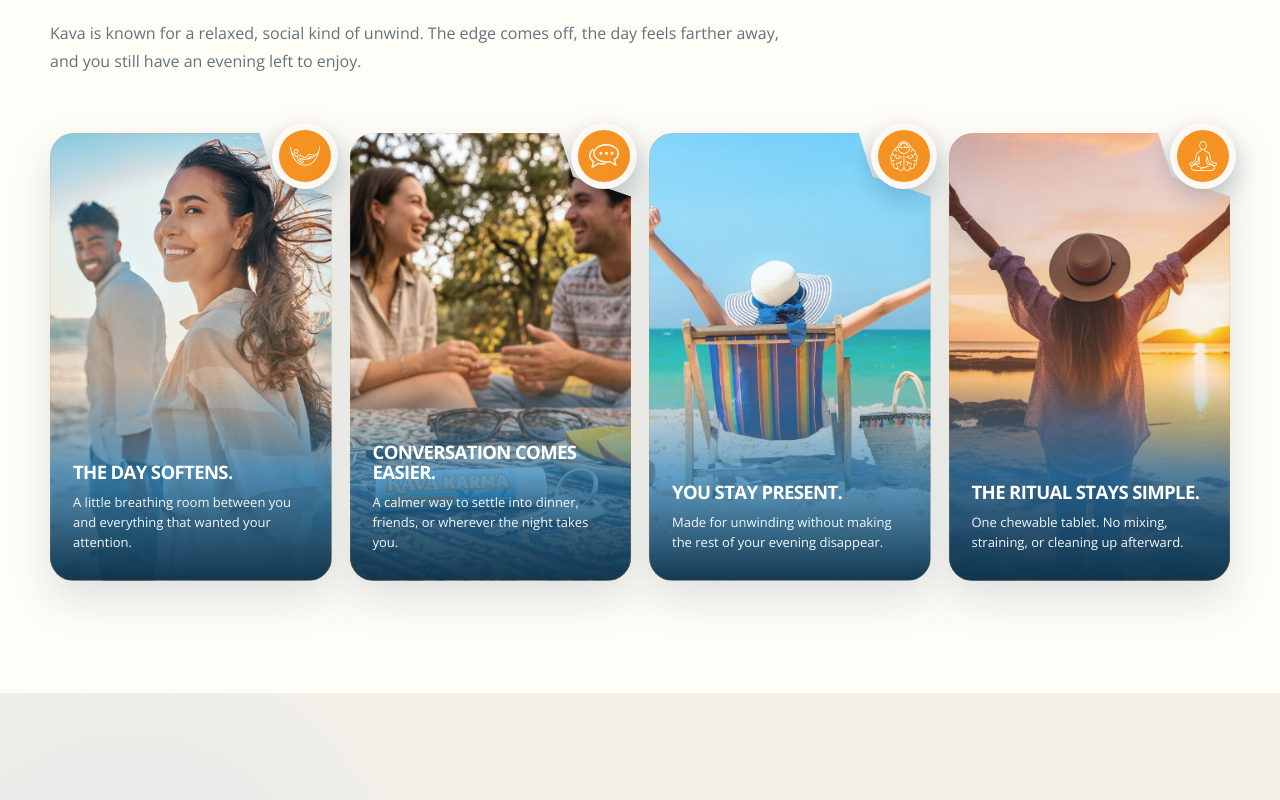
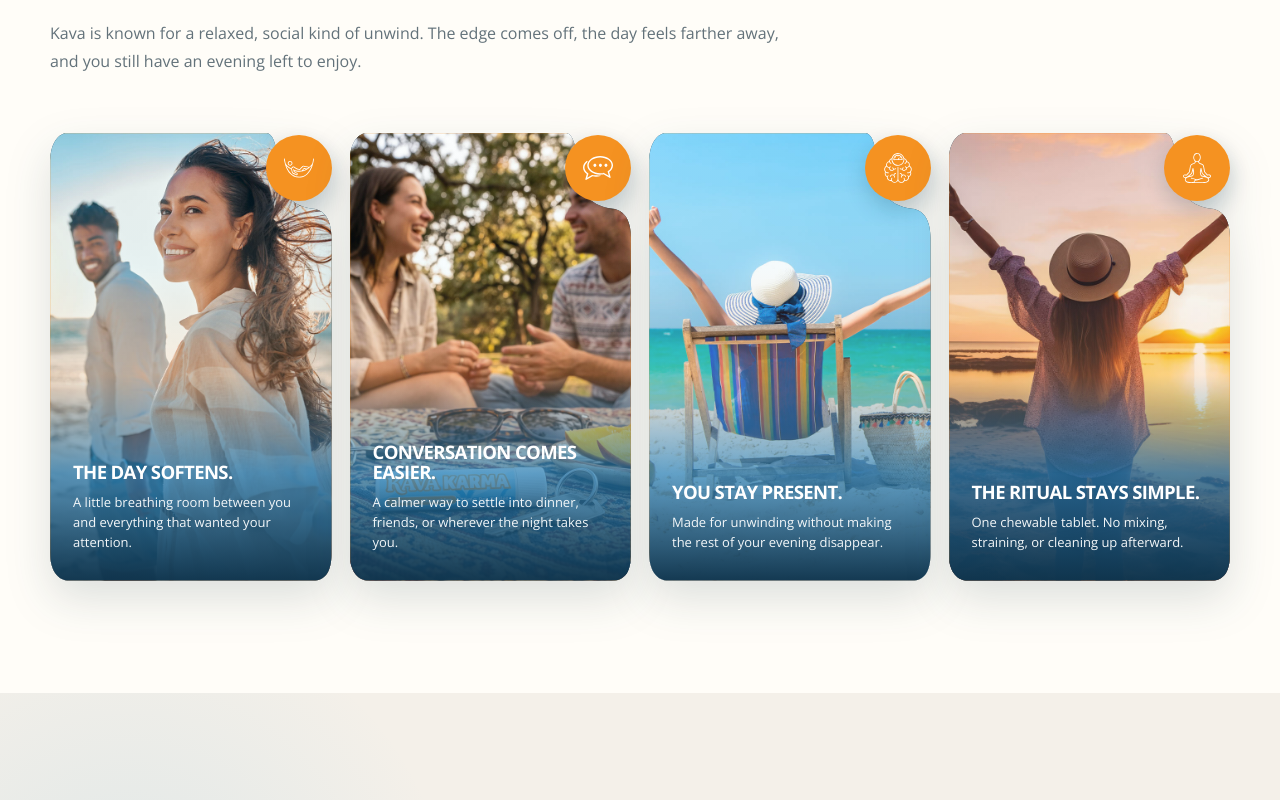
Before and after one commit to Paul-RB55/kavakarma, a React (Vite) app: page / in a window 1280 px wide. Shown: the part 1200-2000 px from the top of the page. Built offline with nearby package versions, Linux system fonts and the light colour scheme; a web font is replaced by a local one.

Commit message:
Card shape change

```diff
--- a/src/App.tsx
+++ b/src/App.tsx
@@ -163,6 +163,13 @@ export default function Home() {
         </section>
 
         <section className="story section" id="story">
+          <svg className="card-clip-defs" aria-hidden="true" focusable="false">
+            <defs>
+              <clipPath id="lifestyle-card-shape" clipPathUnits="objectBoundingBox">
+                <path d="M .07 0 H .76 C .80 0 .805 .035 .812 .082 C .821 .142 .865 .165 .935 .17 C .978 .173 1 .198 1 .235 V .94 C 1 .98 .977 1 .935 1 H .07 C .026 1 0 .977 0 .935 V .07 C 0 .026 .026 0 .07 0 Z" />
+              </clipPath>
+            </defs>
+          </svg>
           <div className="section-heading story-heading">
             <p className="eyebrow"><span /> When work ends but your brain doesn’t</p>
             <h2>Relax into the night.<br /><em>Stay in it.</em></h2>
--- a/src/styles.css
+++ b/src/styles.css
@@ -368,6 +368,7 @@ h1, h2, h3 { font-family: "Open Sans", Arial, sans-serif; }
 }
 
 .story { background: var(--paper); }
+.card-clip-defs { position: absolute; width: 0; height: 0; overflow: hidden; }
 .story-heading { max-width: 850px; }
 .story-heading > p.story-heading__body:last-child {
   max-width: 730px;
@@ -394,15 +395,7 @@ h1, h2, h3 { font-family: "Open Sans", Arial, sans-serif; }
   position: absolute;
   inset: 0;
   overflow: hidden;
-  border-radius: 24px;
-  clip-path: polygon(
-    0 0,
-    calc(100% - 72px) 0,
-    calc(100% - 58px) 44px,
-    100% 64px,
-    100% 100%,
-    0 100%
-  );
+  clip-path: url(#lifestyle-card-shape);
   background-color: var(--ocean);
   background-size: cover;
 }
@@ -425,13 +418,13 @@ h1, h2, h3 { font-family: "Open Sans", Arial, sans-serif; }
 .lifestyle-card__badge {
   position: absolute;
   z-index: 4;
-  top: -10px;
-  right: -6px;
+  top: 2px;
+  right: 0;
   width: 66px;
   height: 66px;
   display: grid;
   place-items: center;
-  border: 7px solid rgba(255,255,255,.95);
+  border: 0;
   border-radius: 50%;
   background: var(--orange);
   box-shadow: 0 9px 22px rgba(15,53,78,.2);
@@ -676,7 +669,7 @@ footer { padding: 70px max(28px, calc((100vw - 1180px) / 2)) 24px; background: #
   .final-cta h2 { font-size: 41px; }
   .lifestyle-grid { grid-template-columns: 1fr; margin-top: 42px; }
   .lifestyle-card { min-height: 410px; }
-  .lifestyle-card__badge { top: -9px; right: -4px; width: 64px; height: 64px; }
+  .lifestyle-card__badge { top: 2px; right: 0; width: 64px; height: 64px; }
   .lifestyle-card__content { padding: 32px 24px 28px; }
   .lifestyle-card h3 { font-size: 24px; }
   .lifestyle-card p { font-size: 14px; }
```
Also changed, not shown: 3 other files (tests, documents, lock files or other folders).
